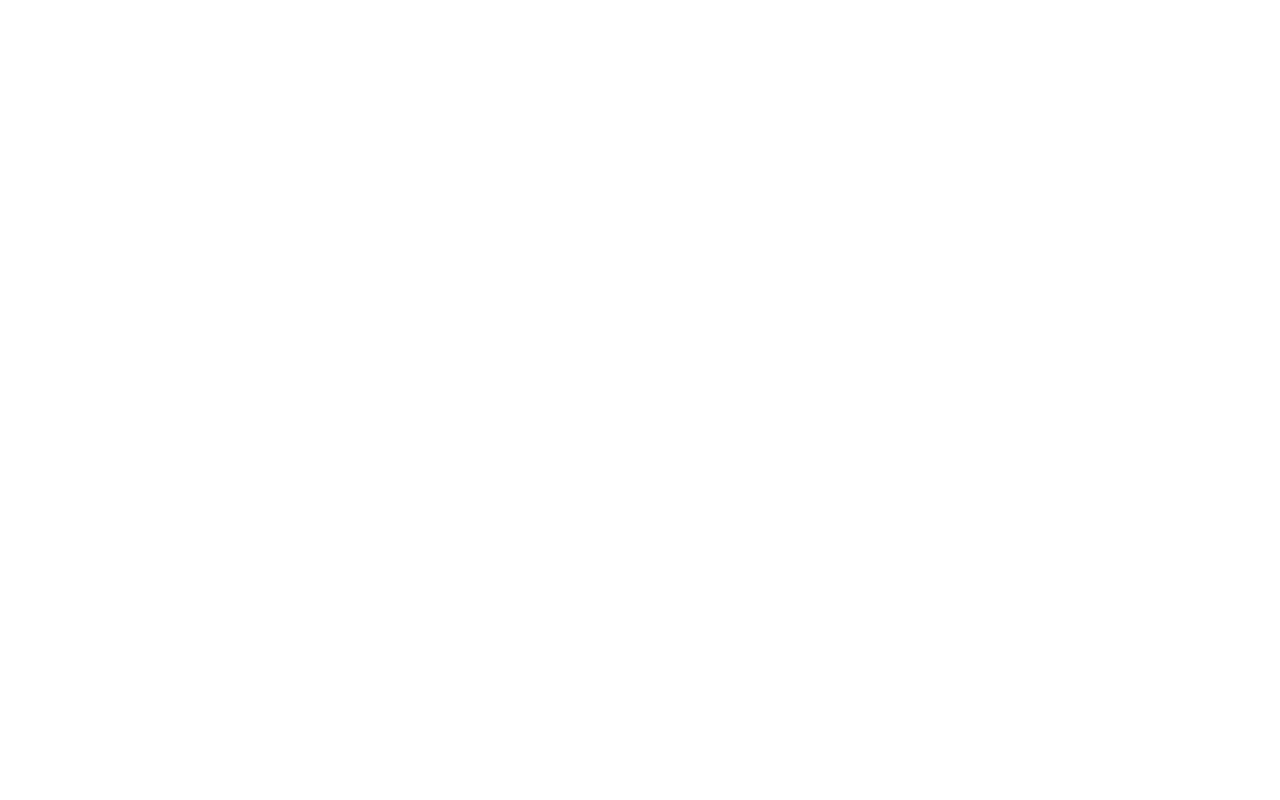
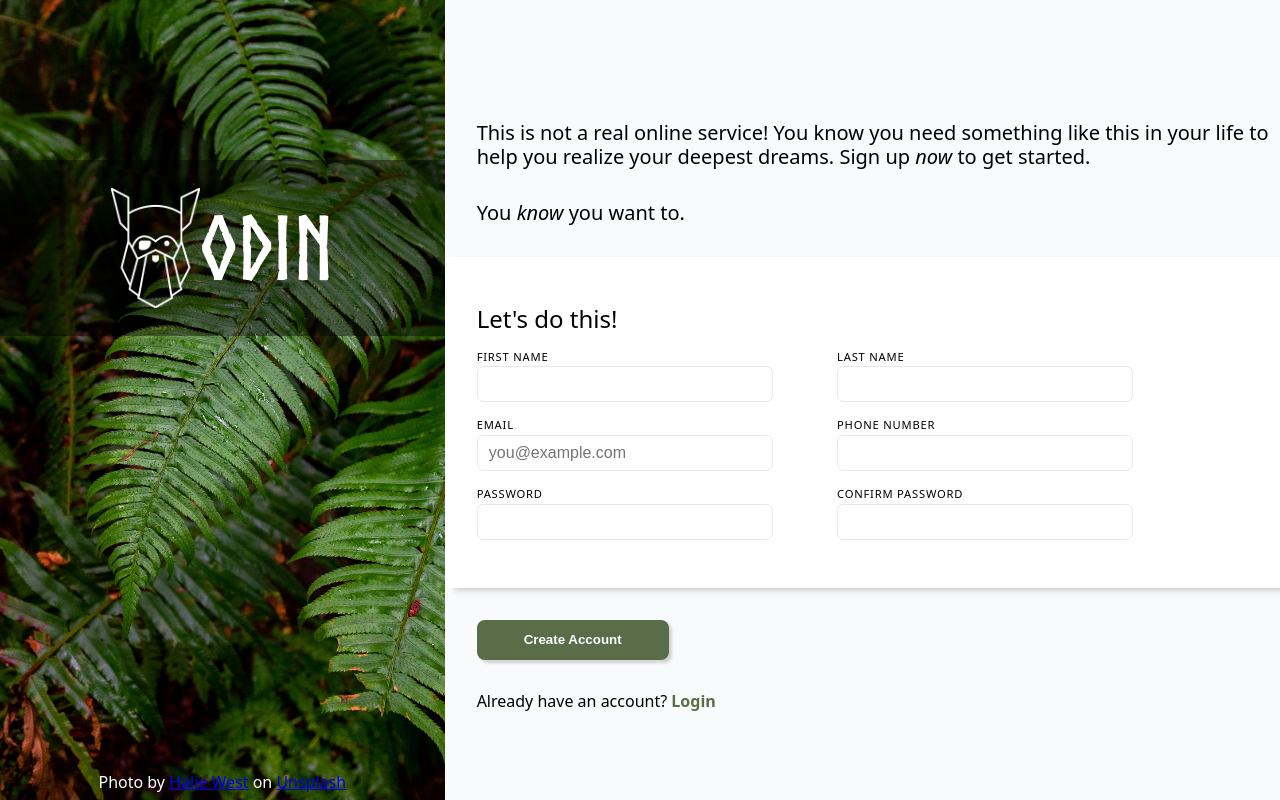
Before and after one commit to northsurapee/Odin_Form, a plain HTML site: page index.html in a window 1280 px wide. Drawn offline with Linux system fonts and the light colour scheme.

Commit message:
Done basic styling

```diff
--- a/index.html
+++ b/index.html
@@ -4,10 +4,61 @@
     <meta charset="UTF-8">
     <meta http-equiv="X-UA-Compatible" content="IE=edge">
     <meta name="viewport" content="width=device-width, initial-scale=1.0">
-    <title>Document</title>
+    <title>Odin Form</title>
     <link rel="stylesheet" href="/styles.css">
 </head>
 <body>
+    <div class="left">
+        <div class="logo_container">
+            <img class="logo" src="odin_logo.png" alt="logo">
+            <h1 class="odin">ODIN</h1>
+        </div>
+        <p class="credit">Photo by <a href="https://unsplash.com/@haliewestphoto?utm_source=unsplash&utm_medium=referral&utm_content=creditCopyText" target="_blank">Halie West</a>
+            on <a href="https://unsplash.com/?utm_source=unsplash&utm_medium=referral&utm_content=creditCopyText" target="_blank">Unsplash</a></p>
+    </div>
+    <div class="right">
+        <div class="quote">
+            <p>This is not a real online service! You know you need something
+                like this in your life to help you realize your deepest dreams.
+                Sign up <em>now</em> to get started.</p>
+            <p>You <em>know</em> you want to.</p>
+        </div>
+        <div class="form_container">
+            <h2>Let's do this!</h2>
+            <form action="post">
+                <div class="left_form">
+                    <div class="input_bar">
+                        <label for="first_name">FIRST NAME</label>
+                        <input type="text" id="first_name" name="first_name">
+                    </div>
+                    <div class="input_bar">
+                        <label for="email">EMAIL</label>
+                        <input type="email" id="email" name="email" placeholder="you@example.com">
+                    </div>
+                    <div class="input_bar">
+                        <label for="password">PASSWORD</label>
+                        <input type="password" id="password" name="password">
+                    </div>
+                </div>
+                <div class="right_form">
+                    <div class="input_bar">
+                        <label for="last_name">LAST NAME</label>
+                        <input type="text" id="last_name" name="last_name">
+                    </div>
+                    <div class="input_bar">
+                        <label for="phone">PHONE NUMBER</label>
+                        <input type="text" id="phone" name="phone">
+                    </div>
+                    <div class="input_bar">
+                        <label for="confirm_password">CONFIRM PASSWORD</label>
+                        <input type="password" id="confirm_password" name="confirm_password">
+                    </div>
+                </div>
+            </form>
+        </div>
+        <button type="submit">Create Account</button>
+        <p>Already have an account? <strong>Login</strong></p>
+    </div>
 
 </body>
 </html>
--- a/styles.css
+++ b/styles.css
@@ -0,0 +1,206 @@
+/* Reset CSS */
+html, body, div, span, applet, object, iframe,
+h1, h2, h3, h4, h5, h6, p, blockquote, pre,
+a, abbr, acronym, address, big, cite, code,
+del, dfn, em, img, ins, kbd, q, s, samp,
+small, strike, strong, sub, sup, tt, var,
+b, u, i, center,
+dl, dt, dd, ol, ul, li,
+fieldset, form, label, legend,
+table, caption, tbody, tfoot, thead, tr, th, td,
+article, aside, canvas, details, embed,
+figure, figcaption, footer, header, hgroup,
+menu, nav, output, ruby, section, summary,
+time, mark, audio, video {
+	margin: 0;
+	padding: 0;
+	border: 0;
+	font-size: 100%;
+	font: inherit;
+	vertical-align: baseline;
+}
+
+article, aside, details, figcaption, figure,
+footer, header, hgroup, menu, nav, section {
+	display: block;
+}
+body {
+	line-height: 1.2;
+}
+ol, ul {
+	list-style: none;
+}
+blockquote, q {
+	quotes: none;
+}
+blockquote:before, blockquote:after,
+q:before, q:after {
+	content: '';
+	content: none;
+}
+table {
+	border-collapse: collapse;
+	border-spacing: 0;
+}
+
+/* Custom Properties */
+:root {
+
+}
+
+/* Font face */
+@font-face {
+    font-family: 'Norse-Bold';
+    src: url('Norse-Bold.otf') format('opentype');
+    font-weight: bold;
+    font-style: normal;
+}
+
+body {
+    display: flex;
+    justify-content: center;
+    align-items: center;
+    height: 100vh;
+
+    font-family: system-ui, -apple-system, BlinkMacSystemFont, 'Segoe UI', Roboto, Oxygen, Ubuntu, Cantarell, 'Open Sans', 'Helvetica Neue', sans-serif;
+}
+
+/* Left */
+div.left {
+    height: 100vh;
+    background-image: url('/background.jpg');
+    background-size: cover; /*the browser scales the background image to cover the entire container*/
+    width: 60vw;
+
+    display: flex;
+    flex-direction: column;
+    justify-content: space-between;
+}
+
+div.logo_container {
+    margin-top: 10rem;
+    height: 11rem;
+    display: flex;
+    justify-content: center;
+    align-items: center;
+    background-color: rgba(0, 0, 0, 0.4);
+}
+
+.logo {
+    height: 7.5rem;
+}
+
+.odin {
+    color: white;
+    font-size: 5.5rem;
+    font-family: 'Norse-Bold', sans-serif;
+    padding: 0px;
+    margin: 0px;
+}
+
+p.credit {
+    color: white;
+    text-align: center;
+    padding-bottom: 0.5rem;
+}
+
+a:visited {
+    color: white; /* Keep it white */
+}
+
+/* Right */
+.right {
+    height: 100vh;
+    display: flex;
+    flex-direction: column;
+    justify-content: center;
+
+    background-color: #f9fafb;;
+}
+
+.quote {
+    display: flex;
+    flex-direction: column;
+    gap: 2rem;
+
+    font-size: 1.25rem;
+    margin: 2rem 0rem;
+    font-weight: 500;
+}
+
+em {
+    font-style: italic;
+}
+
+.form_container {
+    padding: 3rem 2rem;
+    background-color: white;
+    display: flex;
+    flex-direction: column;
+    gap: 1rem;
+    box-shadow: 10px 3px 5px lightgray;
+}
+
+h2 {
+    font-size: 1.5rem;
+}
+
+form {
+    display: flex;
+    gap: 4rem;
+}
+
+.left_form {
+    display: flex;
+    flex-direction: column;
+    gap: 1rem;
+}
+
+.right_form {
+    display: flex;
+    flex-direction: column;
+    gap: 1rem;
+}
+
+div.input_bar {
+    display: flex;
+    flex-direction: column;
+    font-size: 0.7rem;
+    letter-spacing: 0.05rem;
+    gap: 0.2rem;
+}
+
+input {
+    font-size: 1rem;
+    color: #333;
+    padding: 0.5rem 0.7rem;
+    width: 17rem;
+    border: 1px solid #E5E7EB;
+    border-radius: 0.4rem;
+}
+
+button {
+    margin: 2rem 2rem;
+    width: 12rem;
+    height: 2.5rem;
+
+    background-color: #596D48;
+    color: white;
+    font-weight: bold;
+    border-radius: 0.5rem;
+    border: none;
+
+    box-shadow: 3px 3px 3px lightgray;
+    cursor: pointer;
+
+}
+
+.right p{
+    margin-left: 2rem;
+}
+
+strong {
+    color: #596D48;
+    font-weight: bold;
+    cursor: pointer;
+}
```
